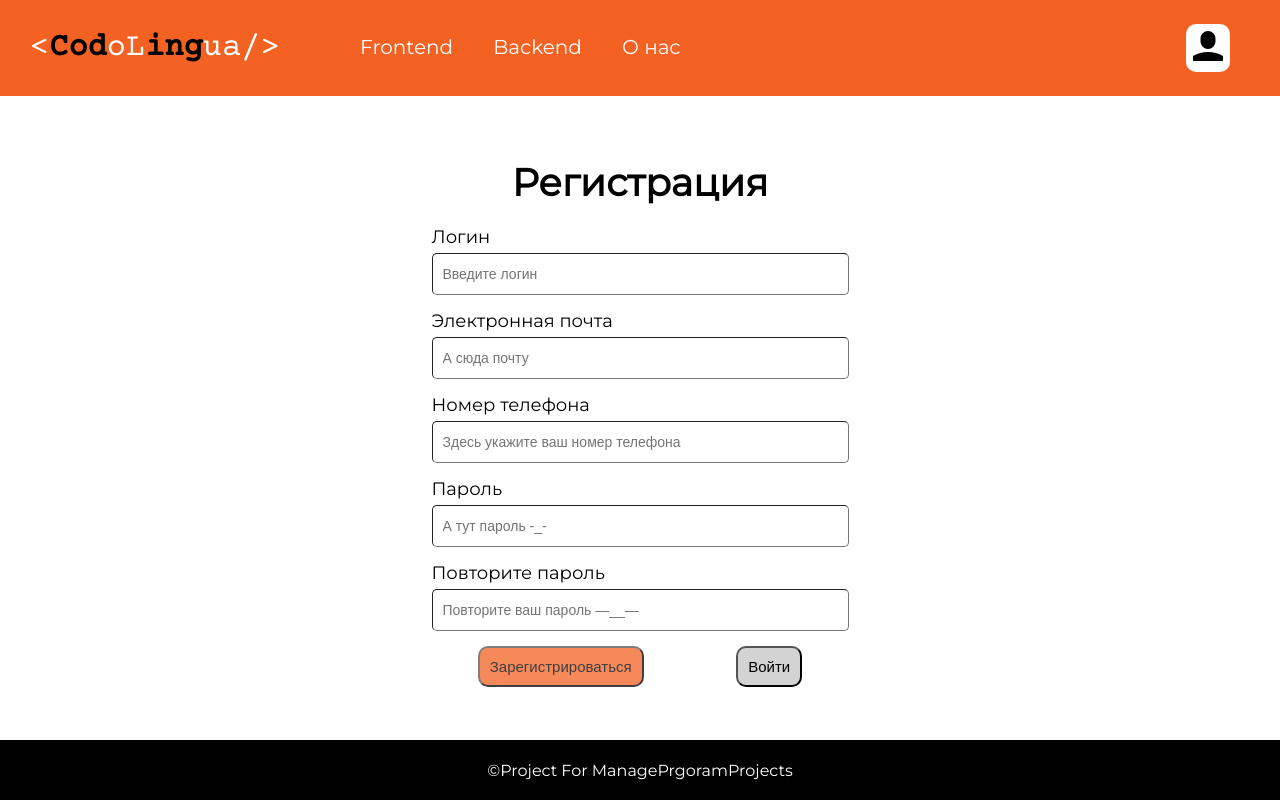
After one commit to MatveyMahlyshev/CodoLingua, a Django app: page /registration/ in a window 1280 px wide. The commit adds this page. Run offline with Django 4.2, Linux system fonts and the light colour scheme.

Commit message:
rigistration form visual

```diff
--- /dev/null
+++ b/django/codolangua/codelang/static/codelang/css/reg-log-form.css
@@ -0,0 +1,61 @@
+body{
+    display: flex;
+    flex-direction: column;
+    height: 100vh;
+}
+main{
+    display: flex;
+    justify-content: center;
+    align-items: center;
+    flex-direction: column;
+    flex-grow: 1;
+}
+.reg-title{
+    font-size: 38px;
+    font-weight: bold;
+    margin-bottom: 20px;
+}
+.form-wrapper{
+    display: flex;
+    flex-direction: column;
+    align-items: center;
+}
+
+.field{
+    display: flex;
+    flex-direction: column;
+    margin-bottom: 15px;
+    transition: transform .9s ease-in-out;
+}
+.field:hover input{
+    transform: translateX(10px);
+}
+.field label{
+    font-size: 18px;
+    margin-bottom: 5px;
+}
+.field input{
+    border-radius: 5px;
+    height: 30px;
+    width: 400px;
+    border-width: 1px;
+    padding: 5px;
+    padding-left: 10px;
+    font-size: 14px;
+}
+.buttons{
+    display: flex;
+    justify-content: space-around;
+}
+.btn{
+    border-radius: 10px;
+    padding: 10px;
+    font-size: 15px;
+}
+.btn:nth-child(1){
+    background: #f36223;
+    opacity: 75%;
+}
+.btn:last-child{
+    background-color: lightgrey;
+}
--- /dev/null
+++ b/django/codolangua/codelang/templates/codelang/reg_form.html
@@ -0,0 +1,41 @@
+{% extends 'base.html' %} {%load static%} {% block link %}
+<link
+  type="text/css"
+  href="{% static 'codelang/css/reg-log-form.css' %}"
+  rel="stylesheet"
+/>
+{%endblock%} {% block content %}
+<main>
+    <div class="reg-title">
+        <span>Регистрация</span>
+    </div>
+  <div class="form-wrapper">
+    <form action="reg_form.html" method="post">
+      <div class="login field">
+        <label for="login">Логин</label>
+        <input type="text" placeholder="Введите логин"/>
+      </div>
+      <div class="email field">
+        <label for="login">Электронная почта</label>
+        <input type="email" placeholder="А сюда почту"/>
+      </div>
+      <div class="phone field">
+        <label for="login">Номер телефона</label>
+        <input type="tel" placeholder="Здесь укажите ваш номер телефона"/>
+      </div>
+      <div class="password field">
+        <label for="login">Пароль</label>
+        <input type="password" placeholder="А тут пароль -_-"/>
+      </div>
+      <div class="repeat-password field">
+        <label for="login">Повторите пароль</label>
+        <input type="password" placeholder="Повторите ваш пароль —__—"/>
+      </div>
+      <div class="buttons">
+        <button type="submit" class="reg btn">Зарегистрироваться</button>
+        <button type="button" class="enter btn">Войти</button>
+      </div>
+    </form>
+  </div>
+</main>
+{% endblock %}
--- a/django/codolangua/codelang/urls.py
+++ b/django/codolangua/codelang/urls.py
@@ -7,4 +7,5 @@ urlpatterns = [
     path('js/', views.show_js_page, name='js'),
     path('html-css/', views.show_html_css_page, name='html-css'),
     path('python/<slug:python_slug>/', views.show_topic_page, name='python_topic'),
+    path('registration/', views.show_registration_page, name='registration'),
 ]
--- a/django/codolangua/codelang/views.py
+++ b/django/codolangua/codelang/views.py
@@ -155,3 +155,11 @@ def show_topic_page(request, python_slug):
                 }
 
     return render(request, 'codelang/topic-page.html', context=data)
+
+def show_registration_page(request):
+    data = {'title': 'Регистрация'}
+    return render(request, 'codelang/reg_form.html', context=data)
+
+def authorization(request):
+    data = {'title': 'Главная страница'}
+    return render(request, 'codelang/index.html', context=data)
--- a/django/codolangua/templates/base.html
+++ b/django/codolangua/templates/base.html
@@ -37,7 +37,7 @@
           <li class="navigation-item"><a href="#">О нас</a></li>
         </ul>
       </nav>
-      <a href="#" class="personal-account">
+      <a href="{% url 'registration' %}" class="personal-account">
         <img
           src="{% static 'codelang/images/account.svg' %}"
           alt="Личный кабинет"
```
Also changed, not shown: django/codolangua/codelang/static/codelang/css/topicPage.css (+32 -0 lines), django/codolangua/codelang/templates/codelang/topic-page.html (+21 -1 lines), django/codolangua/db.sqlite3.
